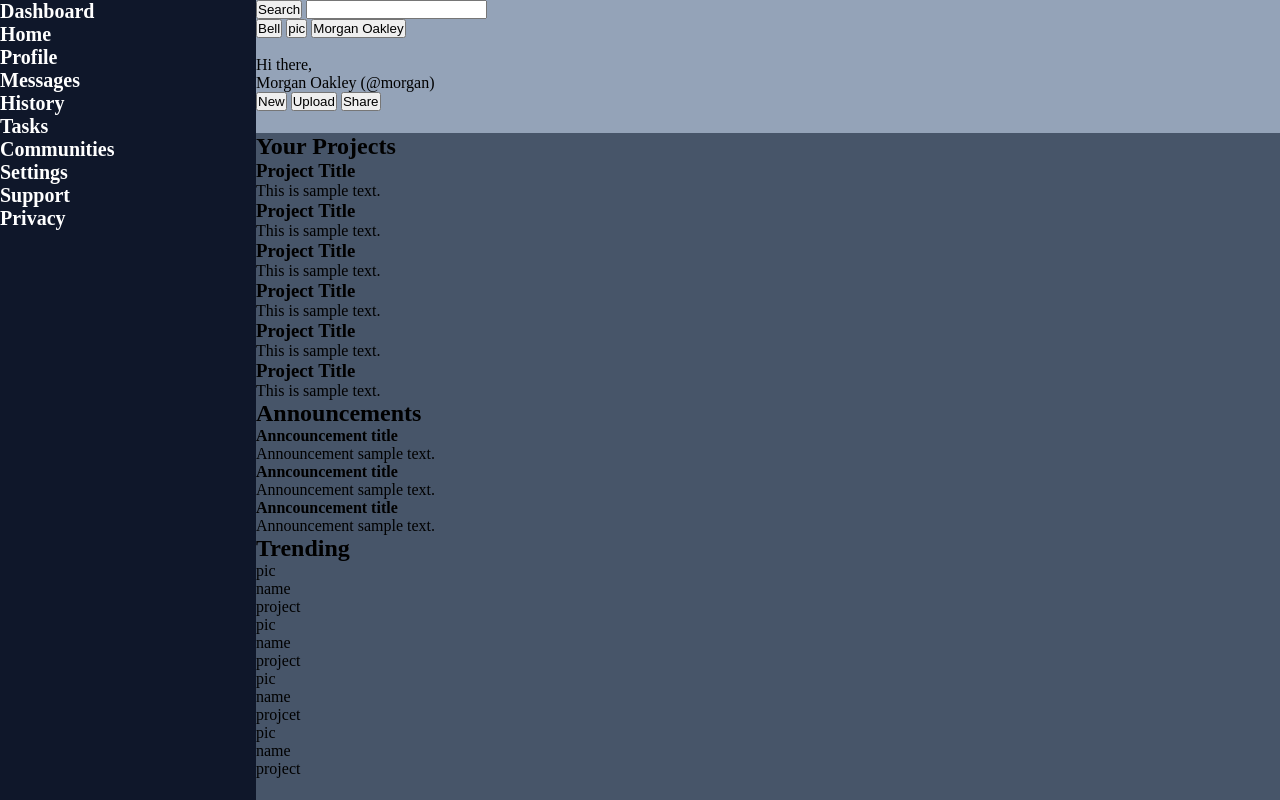
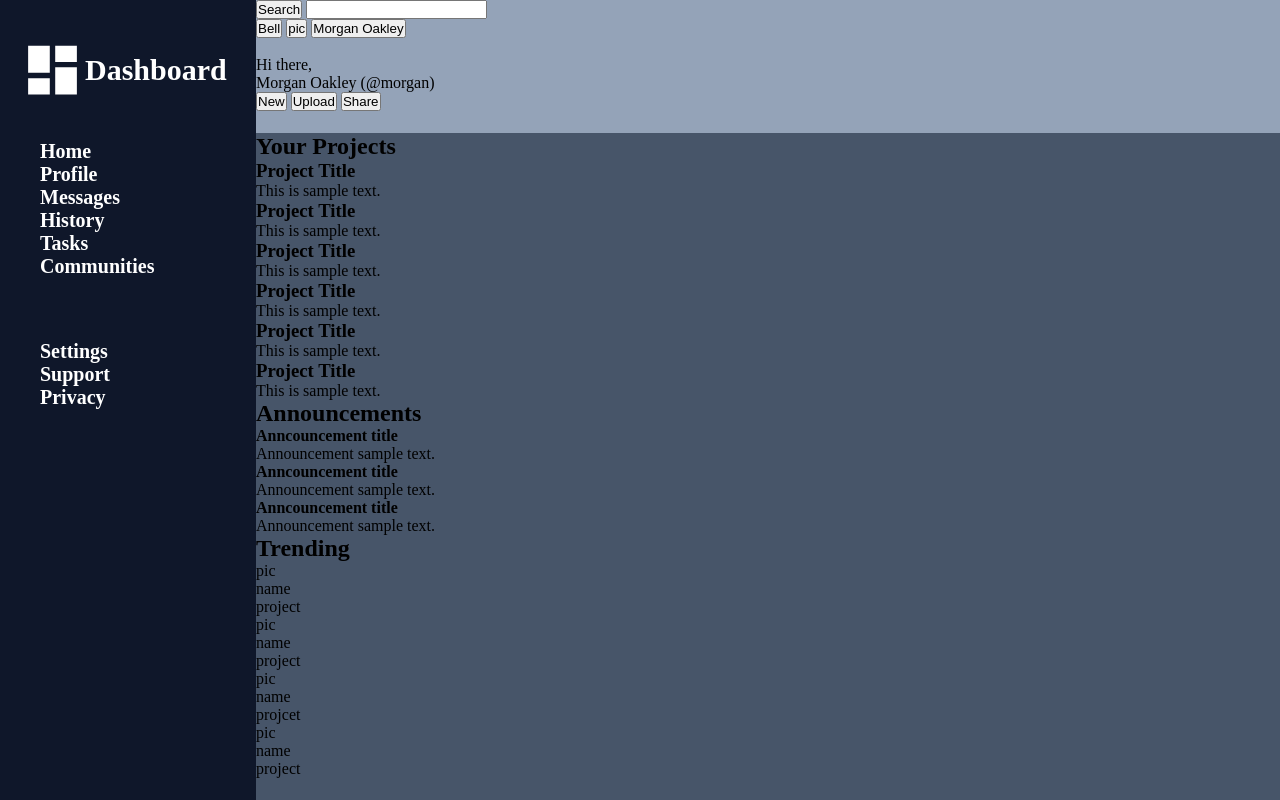
Before and after one commit to Y-igyu/Admin-Dashboard, a plain HTML site: page index.html in a window 1280 px wide. Drawn offline with Linux system fonts and the light colour scheme.

Commit message:
Added dashboard svg

```diff
--- a/index.html
+++ b/index.html
@@ -11,7 +11,10 @@
 
         <!-- section 1 -->
         <div id="sideBar">
-            <div id="dashboard">Dashboard</div>
+            <div id="dashboard">
+                <svg class="dashpic" xmlns="http://www.w3.org/2000/svg" viewBox="0 0 24 24"><path d="M13,3V9H21V3M13,21H21V11H13M3,21H11V15H3M3,13H11V3H3V13Z" /></svg>
+                <p class="dashText">Dashboard</p>
+            </div>
             <div id="nav">
                 <div id="home">Home</div>
                 <div id="profile">Profile</div>
--- a/style.css
+++ b/style.css
@@ -21,6 +21,29 @@ html, body {
     font-size: 20px;
     font-weight: bolder;
     grid-area: 1/1/3/2;
+    display: grid;
+    grid-template-rows: 100px 200px 200px;
+    padding: 20px;
+}
+
+.dashpic {
+    width: 65px;
+    fill: white;
+}
+
+#nav, #help {
+    padding: 20px;
+}
+
+#dashboard {
+    font-size: 30px;
+    display: flex;
+    justify-content: flex-start;
+    align-content: center;
+}
+
+.dashText {
+    align-self: center;
 }
 
 #header {
```
Also changed, not shown: view-dashboard.svg (added).
